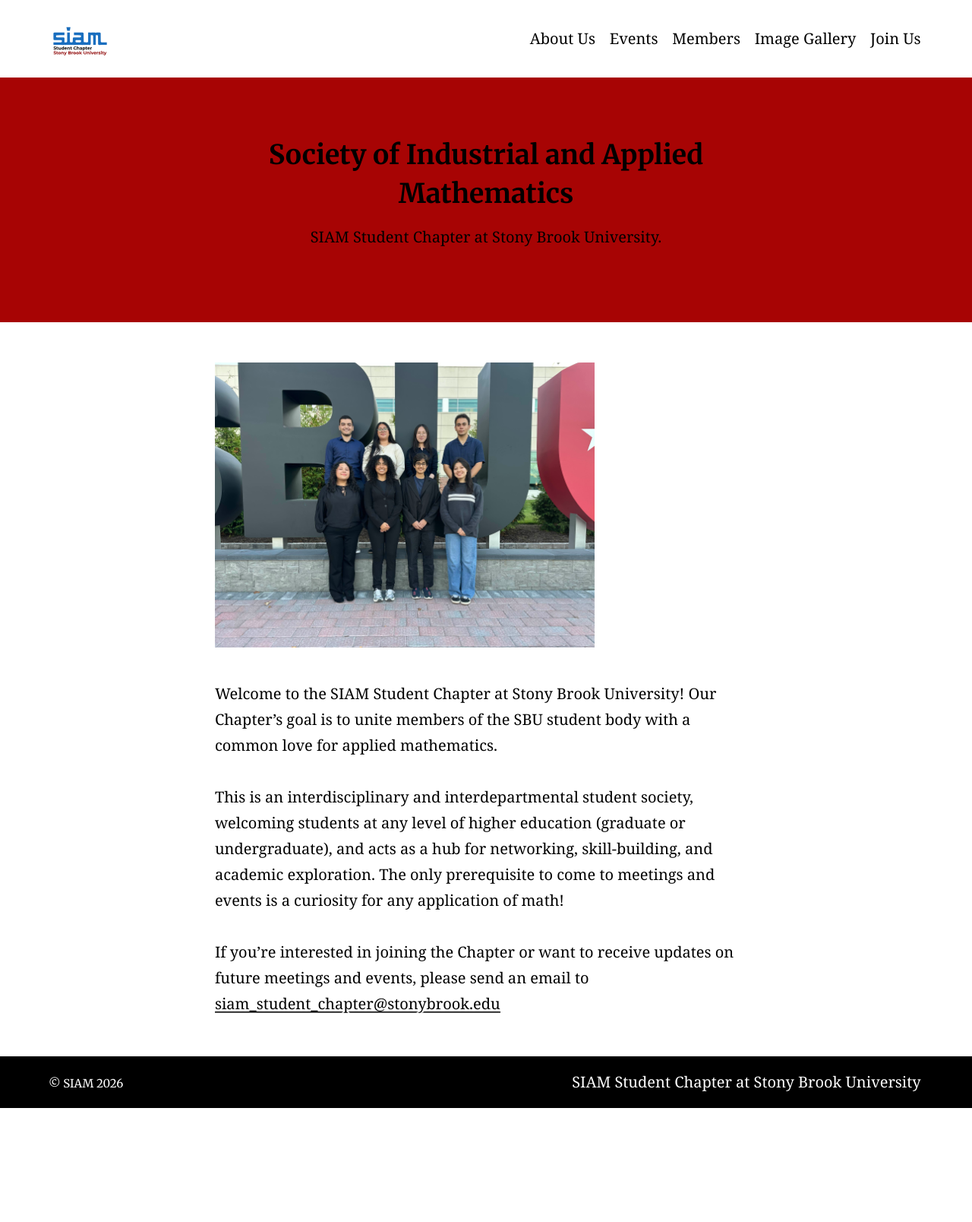
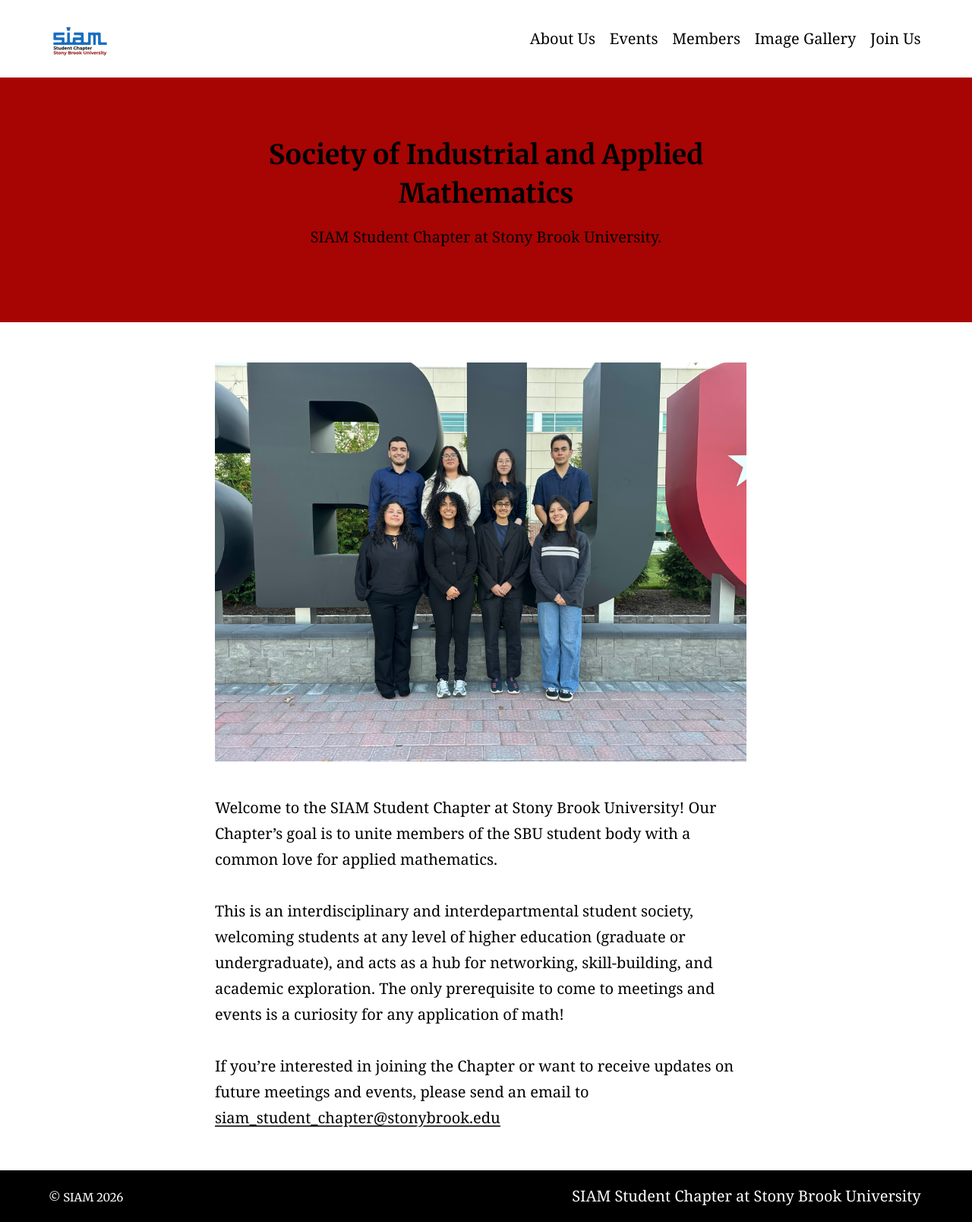
Before and after one commit to siamsc-sbu/siamsc-sbu.github.io, a Jekyll site: the page built from index.md, in a window 1280 px wide. Shown: the whole page at 76% size. Built offline with Jekyll 4.4.1, drawn with Linux system fonts in a browser that asks for light colours; before the commit the page ends 1458 px from its top, so only the background shows below that.

Commit message:
Update index.md

```diff
--- a/index.md
+++ b/index.md
@@ -7,7 +7,7 @@ feature_text: |
 image: /assets/logos/new_siam_logo.png
 ---
 
-<img align = "center" src= "/assets/Chosen Picture (1).jpg" width= "500" height = "500"/>
+<img align = "center" src= "/assets/Chosen Picture (1).jpg" width= "700" height = "700"/>
 
 Welcome to the SIAM Student Chapter at Stony Brook University! Our Chapter's goal is to unite members of the SBU student body with a common love for applied mathematics.
 
```
